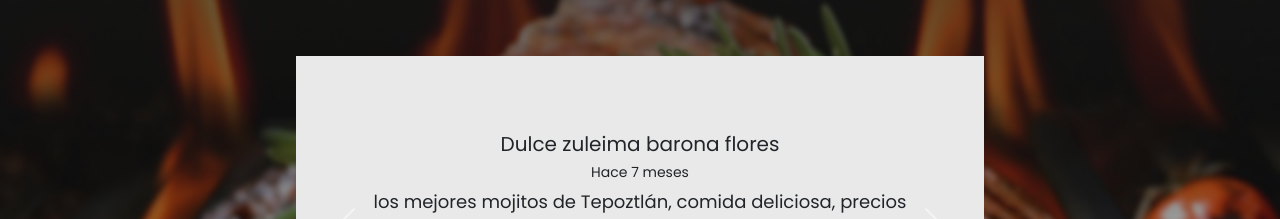
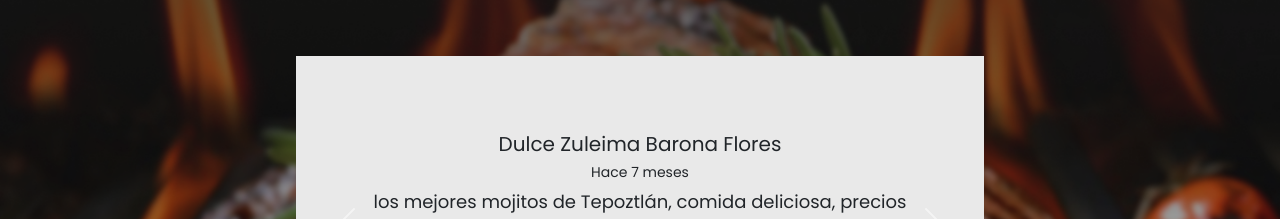
Before and after one commit to maurosanchezmatamoros/the-sound-of-grill, a React (Create React App) app: page / in a window 1280 px wide. Shown: the part 4280-4499 px from the top of the page. Built offline with nearby package versions, Linux system fonts and the light colour scheme; the HTML template or start-up script is replaced by a standard one.

Commit message:
carousel grammatical fixes

```diff
--- a/src/components/Carrousel.js
+++ b/src/components/Carrousel.js
@@ -21,9 +21,9 @@ export const Carrousel = () => {
                 </Carousel.Item>
                 <Carousel.Item>
                     <div className='carouselCommentContainer'>
-                        <h4>Dulce zuleima barona flores</h4>
+                        <h4>Dulce Zuleima Barona Flores</h4>
                         <h6>Hace 7 meses</h6>
-                        <p>los mejores mojitos de Tepoztlán, comida deliciosa, precios accesibles,excelente ubicación, a gusto para venir con la familia y echarte unos tragos.</p>
+                        <p>los mejores mojitos de Tepoztlán, comida deliciosa, precios accesibles, excelente ubicación, a gusto para venir con la familia y echarte unos tragos.</p>
                         <div>
                             <img src='/assets/svg/star.svg' alt='star'></img>
                             <img src='/assets/svg/star.svg' alt='star'></img>
```
